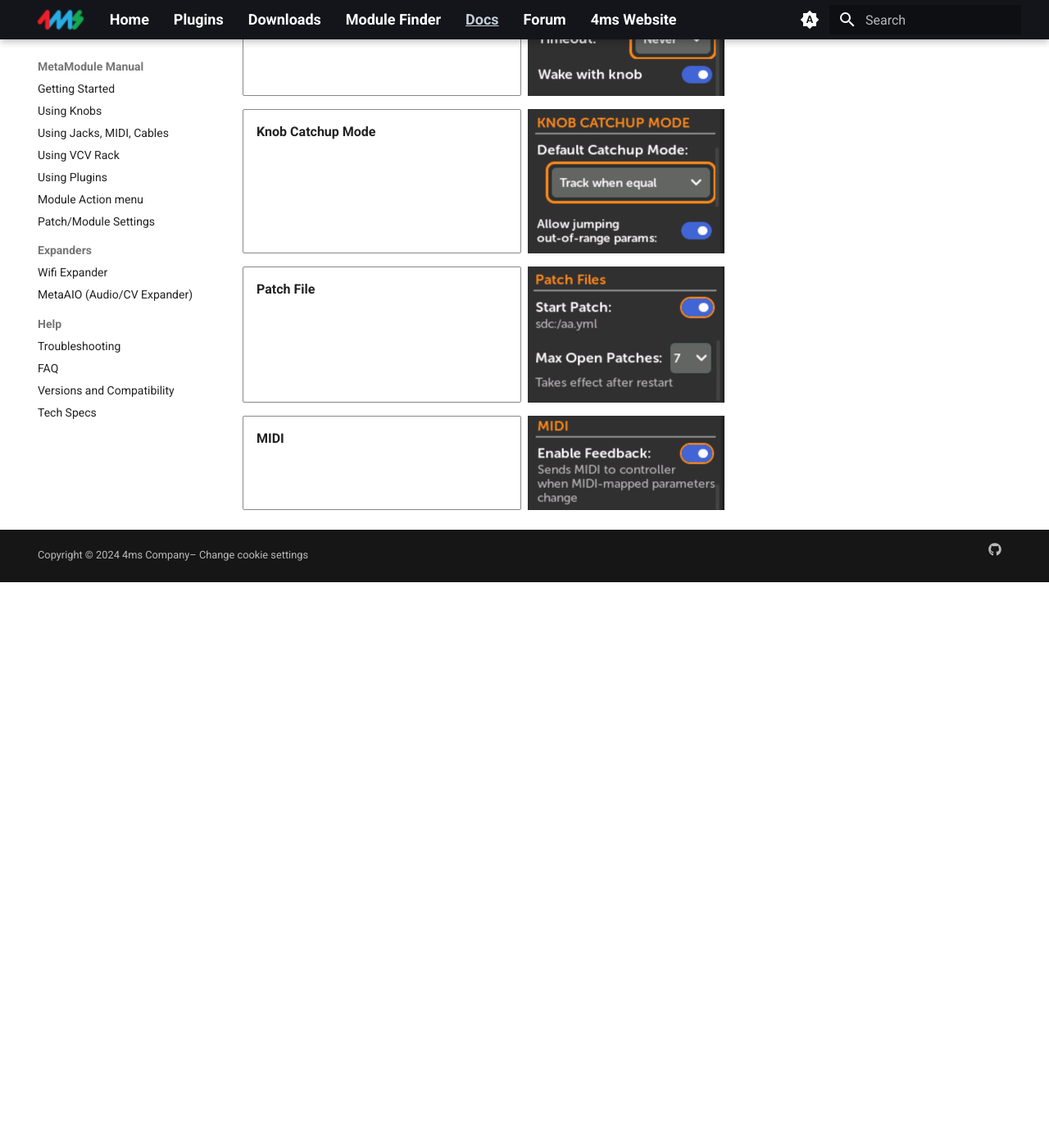
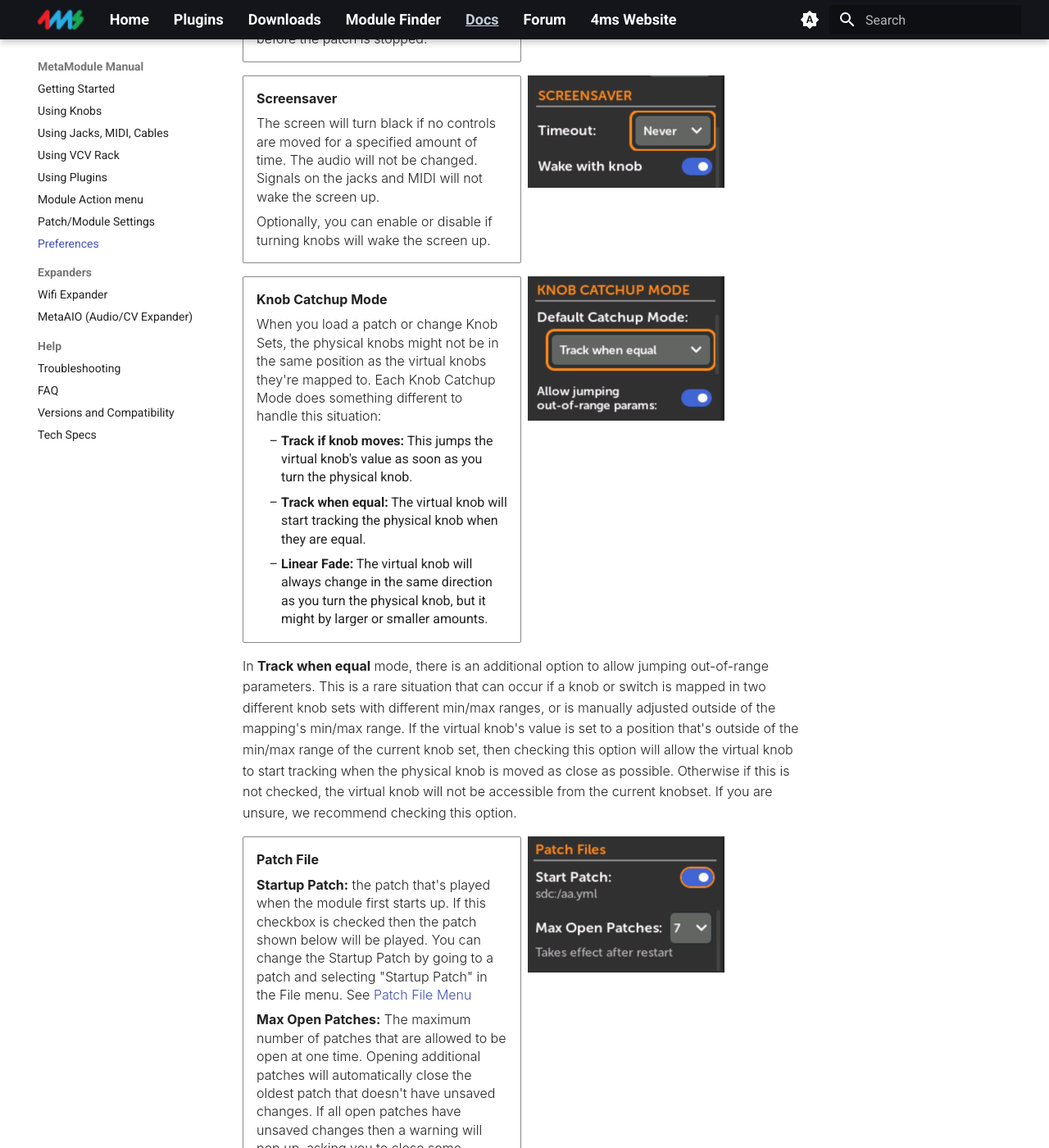
Before and after one commit to 4ms/metamodule-docs-website, an MkDocs documentation site: the page built from docs/preferences.md, in a window 1280 px wide and 1400 px high, scrolled down 1032 px. Shown: the whole window at 82% size. Built offline with MkDocs 1.6.1 and Material for MkDocs 9.7.7, drawn with Linux system fonts in a browser that asks for light colours; before the commit the page ends 1742 px from its top, so only the background shows below that; some of the changed text lies outside the part shown.

Commit message:
Finish preferences docs

```diff
--- a/docs/preferences.md
+++ b/docs/preferences.md
@@ -18,11 +18,15 @@
 
 -  __Audio Settings__
 
-     Sample Rate: 24000, 36000, 48000, or 96000. Higher values are generally better quality but use more CPU.
+     **Sample Rate:** 24000, 36000, 48000, or 96000. Higher values are generally better quality but use more CPU.
 
-     Block Size: 16, 32, 64, 128, 256, 512. Lower values result in less latency. Some modules may only work with higher values. Sometimes higher values are more efficient, using less CPU (varies per module and patch).
+     **Block Size:** 16, 32, 64, 128, 256, 512. Lower values result in less
+     latency. Some modules may only work with higher values. Sometimes higher
+     values are more efficient, using less CPU (varies per module and patch).
 
-     Overrun Retries:
+     **Overrun Retries:** If a patch takes too long to render a block of audio, there will be an
+     audio glitch. This setting selects the number of audio glitches you're willing to tolerate
+     in a one second period before the patch is stopped.
 
    [![Audio Settings](./img/prefs-audio-settings.png){ .wide-240 }](./img/prefs-audio-settings.png)
 
@@ -31,6 +35,13 @@
 
 -  __Screensaver__
 
+     The screen will turn black if no controls are moved for a specified amount
+     of time. The audio will not be changed. Signals on the jacks and MIDI will
+     not wake the screen up.
+
+     Optionally, you can enable or disable if turning knobs will wake the
+     screen up.
+
    [![Sceensaver Prefs](./img/prefs-screensaver.png){ .wide-240 }](./img/prefs-screensaver.png)
 
 </div>
@@ -38,12 +49,43 @@
 
 -  __Knob Catchup Mode__
 
+     When you load a patch or change Knob Sets, the physical knobs might not be in the same position
+     as the virtual knobs they're mapped to. Each Knob Catchup Mode does something different to handle
+     this situation:
+
+       - **Track if knob moves:** This jumps the virtual knob's value as soon as you turn the physical knob.
+       - **Track when equal:** The virtual knob will start tracking the physical knob when they are equal.
+       - **Linear Fade:** The virtual knob will always change in the same direction as you turn the physical knob,
+       but it might by larger or smaller amounts.
+
+
+
    [![Knob Catchup Mode Prefs](./img/prefs-knob-catchup.png){ .wide-240 }](./img/prefs-knob-catchup.png)
 
 </div>
+   In **Track when equal** mode, there is an additional option to allow
+   jumping out-of-range parameters. This is a rare situation that can occur
+   if a knob or switch is mapped in two different knob sets with different
+   min/max ranges, or is manually adjusted outside of the mapping's min/max
+   range. If the virtual knob's value is set to a position that's outside
+   of the min/max range of the current knob set, then checking this option
+   will allow the virtual knob to start tracking when the physical knob is
+   moved as close as possible. Otherwise if this is not checked, the
+   virtual knob will not be accessible from the current knobset. If you are
+   unsure, we recommend checking this option.
 <div class="grid cards" markdown>
 
 -  __Patch File__
+
+     **Startup Patch:** the patch that's played when the module first starts up.
+     If this checkbox is checked then the patch shown below will be played.
+     You can change the Startup Patch by going to a patch and selecting "Startup Patch"
+     in the File menu. See [Patch File Menu](module_patch_settings.md#patch-file-menu)
+
+     **Max Open Patches:** The maximum number of patches that are allowed to be open
+     at one time. Opening additional patches will automatically close the oldest
+     patch that doesn't have unsaved changes. If all open patches have unsaved
+     changes then a warning will pop up, asking you to close some patches.
 
    [![Patch File Prefs](./img/prefs-patchfile.png){ .wide-240 }](./img/prefs-patchfile.png)
 
@@ -52,6 +94,15 @@
 
 -  __MIDI__
 
+    MIDI Feedback is a feature that sends the value of MIDI-mapped knobs back to the MIDI controller.
+    This allows the controller to stay in sync with the patch when you load patches, change knob sets,
+    and when modules change their own parameter values (for example loading a scale preset on a module).
+
+    Enabling this is usually safe, but if you notice strange behavior from your MIDI controller, try
+    disabling this.
+
+    See [MIDI Feedback](using_metamodule.md#midi-feedback)
+
    [![MIDI Prefs](./img/prefs-midi.png){ .wide-240 }](./img/prefs-midi.png)
 
 </div>
--- a/mkdocs.yml
+++ b/mkdocs.yml
@@ -7,6 +7,7 @@ nav:
   - Using Plugins: plugins.md
   - Module Action menu: action_menu.md
   - Patch/Module Settings: module_patch_settings.md
+  - Preferences: preferences.md
   - Expanders:
      - Wifi Expander: wifi.md
      - MetaAIO (Audio/CV Expander): meta-aio.md
```
Also changed, not shown: docs/index.md (+2 -0 lines), docs/module_patch_settings.md (+12 -4 lines), docs/img/file-menu-2.1.png (added), docs/troubleshooting.md (line endings or trailing spaces).
